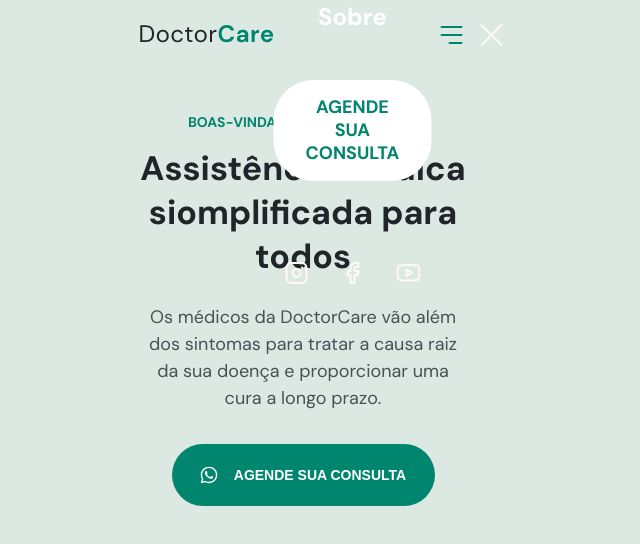
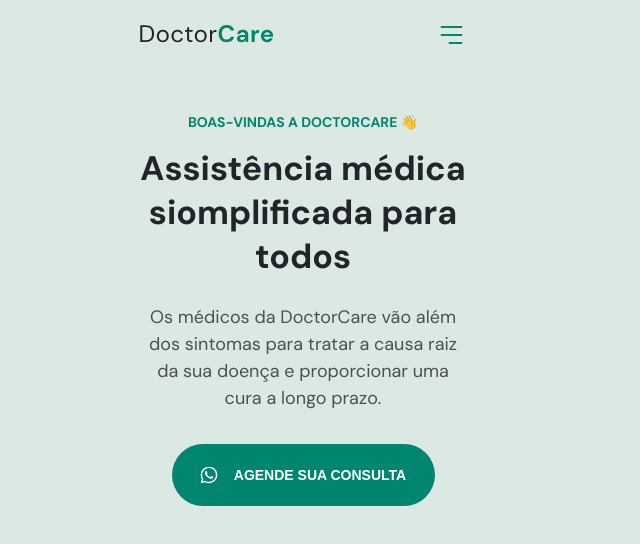
Before and after one commit to diogenesOliver/NLWReturn, a plain HTML site: page index.html in a window 1280 px wide. Shown: the top 544 px of the page, without its empty margins (337-977 px from the left). Drawn offline with Linux system fonts and the light colour scheme.

Commit message:
Commit version - 1.4

```diff
--- a/index.html
+++ b/index.html
@@ -95,7 +95,7 @@
                 </ul>
             </div>
 
-            <button id="openMenu" class="open-menu">
+            <button aria-expanded="false" aria-label="Abrir menu" id="openMenu" class="open-menu">
 
                 <svg width="40" height="40" viewBox="0 0 40 40" fill="none" xmlns="http://www.w3.org/2000/svg">
                     <path d="M10 20H30" stroke="#00856F" stroke-width="2" stroke-linecap="round" stroke-linejoin="round" />
@@ -105,7 +105,7 @@
 
             </button>
 
-            <button id="closeMenu" class="close-menu">
+            <button aria-expanded="true" aria-label="Fechar menu" id="closeMenu" class="close-menu">
                 <svg width="40" height="40" viewBox="0 0 40 40" fill="none" xmlns="http://www.w3.org/2000/svg">
                     <path d="M30 10L10 30M10 10L30 30" stroke="#FFFAF1" stroke-width="2" stroke-linecap="round" stroke-linejoin="round"/>
                 </svg>
--- a/style.css
+++ b/style.css
@@ -26,8 +26,9 @@
     font-family: 'DM Sans';
 
     font-size: 1.6rem;
+    text-align: center;
 
-    text-align: center;
+    overflow: overlay;
 }
 
 .wrapper{
@@ -195,12 +196,12 @@
     cursor: pointer;
 }
 
+/* MENU-EXPANDED */
+
 .menu, .close-menu, body.menu-expanded .open-menu{
     opacity: 0;
     visibility: hidden;
 }
-
-/* MENU-EXPANDED */
 
 body.menu-expanded{
     overflow: hidden;
@@ -211,7 +212,7 @@
 }
 
 body.menu-expanded .menu,
-.menu, .close-menu{
+body.menu-expanded .close-menu{
     opacity: 1;
     visibility: visible;
 }
```
